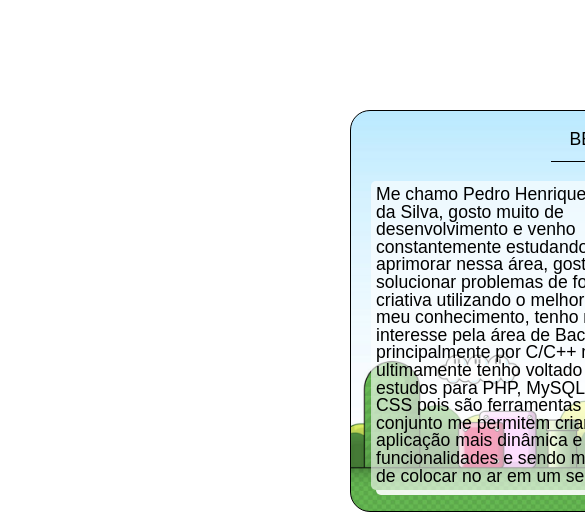
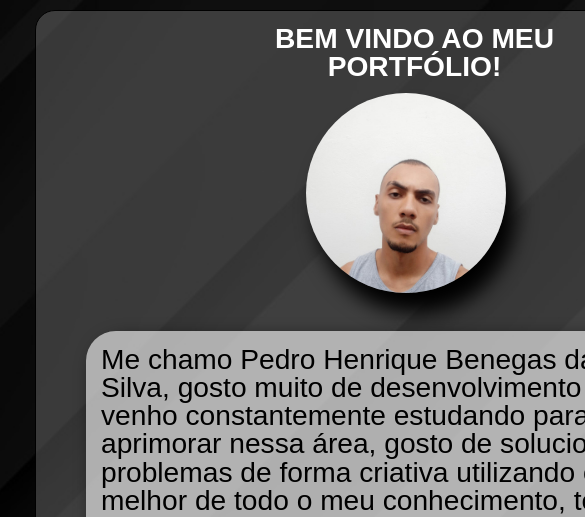
Before and after one commit to Pedro-HenriqueB/Pedro-HenriqueB.github.io, a plain HTML site: page index.html in a window 390 px wide. Shown: the top 517 px of the page, 585 px wide, since content can reach past the window. Drawn offline with Linux system fonts and the light colour scheme.

Commit message:
Alterando o layout e finalizando pagina inicial

```diff
--- a/css/styles.css
+++ b/css/styles.css
@@ -1,40 +1,25 @@
 html {
 	font-family: 'Arial';
+	background-image: url(../img/html-bg.jpg);
+	background-position: center;
+	background-size: cover;
 }
 
 /* Titulo principal */
 section h1 {
+	color: white;
+	font-weight: bold;
 	text-align: center;
-	padding: 10px;
-	width: 300px;
-	height: 20px;
+	padding: 0.5%;
+	width: 50%;
+	height: 5%;
 	margin: 10px 200px;
-	border-bottom: thin solid black;
+	border-bottom: thin solid white;
 }
 
 /* alinhando conteudo tag main */
 main {
 	align-content: center;
-}
-
-/* imagem com animacao */
-.cogumelo {
-	position: relative;
-	top: 18px;
-	background-image: url('../img/cogumelo-mario.jpg');
-	background-size: cover;
-	background-position: center;
-	height: 100px;
-	width: 100px;
-	margin: 0px 350px;
-	animation: animacao 8s infinite;
-}
-
-/* animacao da imagem */
-@keyframes animacao {
-	0% {left: 0;}
-	50% {left: 600px;}
-	100% {left: 0;}
 }
 
 /* secao que acopla todo o conteudo */
@@ -47,14 +32,12 @@ main {
 	border: 1px solid black;
 	top: 10px;
 	border-radius: 20px;
-	background-image: url(../img/mario-bg.jpg);
-	background-position: center;
-	background-size: cover;
+	background-color: rgba(128, 128, 128, 0.4);
 }
 
 /* descricao do curriculo */
 .descricao {
-	top: 50px;
+	top: 35px;
 	margin: 20px 500px 20px 20px;
 	position: absolute;
 	width: 300px;
@@ -63,9 +46,9 @@ main {
 
 .descricao p {
 	background-color: rgba(255, 255, 255, 0.6);
-	border-radius: 5px;
-	padding: 5px;
-	box-shadow: 5px 5px rgba(255, 255, 255, 0.9);
+	border-radius: 30px;
+	padding: 15px;
+	box-shadow: 10px 10px 20px;
 }
 
 /* foto do curriculo */
@@ -78,22 +61,19 @@ main {
 	float: right;
 	margin: 50px 40px;
 	border-radius: 50%;
-	border: 1px solid black;
+	box-shadow: 10px 20px 20px;
 }
 
 /* menu de navegacao */
 #menu {
 	position: relative;
-	padding: 10px;
-	margin-top: 10px;
 	width: 700px;
 	left: 350px;
 }
 
 #menu a {
-	font-family: 'Press Start 2P', cursive;
 	color: black;
-	margin-left: 20px;
+	margin-left: 30px;
 	text-align: center;
 	display: block;
 	font-size: 3.5em;
@@ -101,9 +81,84 @@ main {
 	padding: 10px 20px;
 	background-color: #ffbb00;
 	margin-top: 15px;
+	margin-bottom: 15px;
 	text-decoration: none;
 	border-radius: 10px;
-	border: 5px solid black;
+	border: 1px solid white;
 	box-shadow: 5px 10px 10px white inset;
+	background-color: rgba(255, 255, 255, 0.3);
 
 }
+
+/* hovers */
+.descricao:hover {
+	transition: .5s;
+	top: 30px;
+}
+
+.descricao p:hover {
+	transition: .5s;
+	box-shadow: 5px 5px 20px white;
+}
+
+.foto:hover {
+	transition: .5s;
+	box-shadow: 5px 5px 20px white;
+	margin-top: 45px;
+}
+
+#menu a:hover {
+	transition: .5s;
+	width: 660px;
+	margin-left: 2px;
+	box-shadow: 5px 5px 20px white;
+	background-color: rgba(255, 255, 255, 0.8);
+}
+
+/* Responsividade */
+@media (max-width: 1024px) {
+
+	#principal {
+		left: 170px;
+	}
+
+	#menu {
+	left: 170px;
+	}
+}
+
+@media (max-width: 768px) {
+	#principal {
+		left: 35px;
+	}
+
+	#menu {
+	left: 35px;
+	}
+}
+
+@media (max-width: 425px) {
+	section h1 {
+	font-size: 1.6em;
+	border: none;
+	}
+
+	#principal {
+	width : 700px;
+	height: 700px;
+	}
+
+	.descricao {
+	font-size: 1.6em;
+	top: 300px;
+	position: absolute;
+	width: 600px;
+	left: 30px;
+	}
+
+	.foto {
+	height: 200px;
+	width: 200px;
+	margin: 20px 230px;
+	}
+}
--- a/index.html
+++ b/index.html
@@ -5,21 +5,17 @@
 	<meta charset="utf-8">
 	<link rel="stylesheet" type="text/css" href="css/reset.css">
 	<link rel="stylesheet" type="text/css" href="css/styles.css">
-	<link rel="preconnect" href="https://fonts.googleapis.com">
-	<link rel="preconnect" href="https://fonts.gstatic.com" crossorigin>
-	<link href="https://fonts.googleapis.com/css2?family=Open+Sans:ital,wght@0,300;0,400;0,700;1,300;1,400;1,700&family=Press+Start+2P&display=swap" rel="stylesheet">
 	<title>Pedro H. Dev</title>
 </head>
 <body>
 	<div class="container">
 		<div class="content">
 			<main>
-				<div class="cogumelo"></div>
 				<section id="principal">
 					<h1>BEM VINDO AO MEU PORTFÓLIO!</h1>
 					<div class="descricao">
 						<p>
-							Me chamo Pedro Henrique Benegas da Silva, gosto muito de desenvolvimento e venho constantemente estudando para me aprimorar nessa área, gosto de solucionar problemas de forma criativa utilizando o melhor de todo o meu conhecimento, tenho muito interesse pela área de Back End principalmente por C/C++ mas ultimamente tenho voltado meus estudos para PHP, MySQL, HTML e CSS pois são ferramentas que em conjunto me permitem criar uma aplicação mais dinâmica e com mais funcionalidades e sendo mais fácil de colocar no ar em um servidor.
+							Me chamo Pedro Henrique Benegas da Silva, gosto muito de desenvolvimento e venho constantemente estudando para me aprimorar nessa área, gosto de solucionar problemas de forma criativa utilizando o melhor de todo o meu conhecimento, tenho muito interesse pela área de Back End principalmente por C/C++ mas ultimamente tenho voltado meus estudos para PHP, MySQL, HTML e CSS pois são ferramentas que em conjunto me permitem criar uma aplicação mais dinâmica e com mais funcionalidades.
 						</p>
 					</div>
 					<div class="foto"></div>
@@ -30,7 +26,7 @@
 					<a href="#">FRONT-END</a>
 					<a href="#">BACK-END</a>
 					<a href="#">EXPERIÊNCIA</a>
-			</nav>
+				</nav>
 		</div>
 	</div>
 </body>
```
Also changed, not shown: img/html-bg.jpg (added), img/mario-bg.jpg (deleted).
